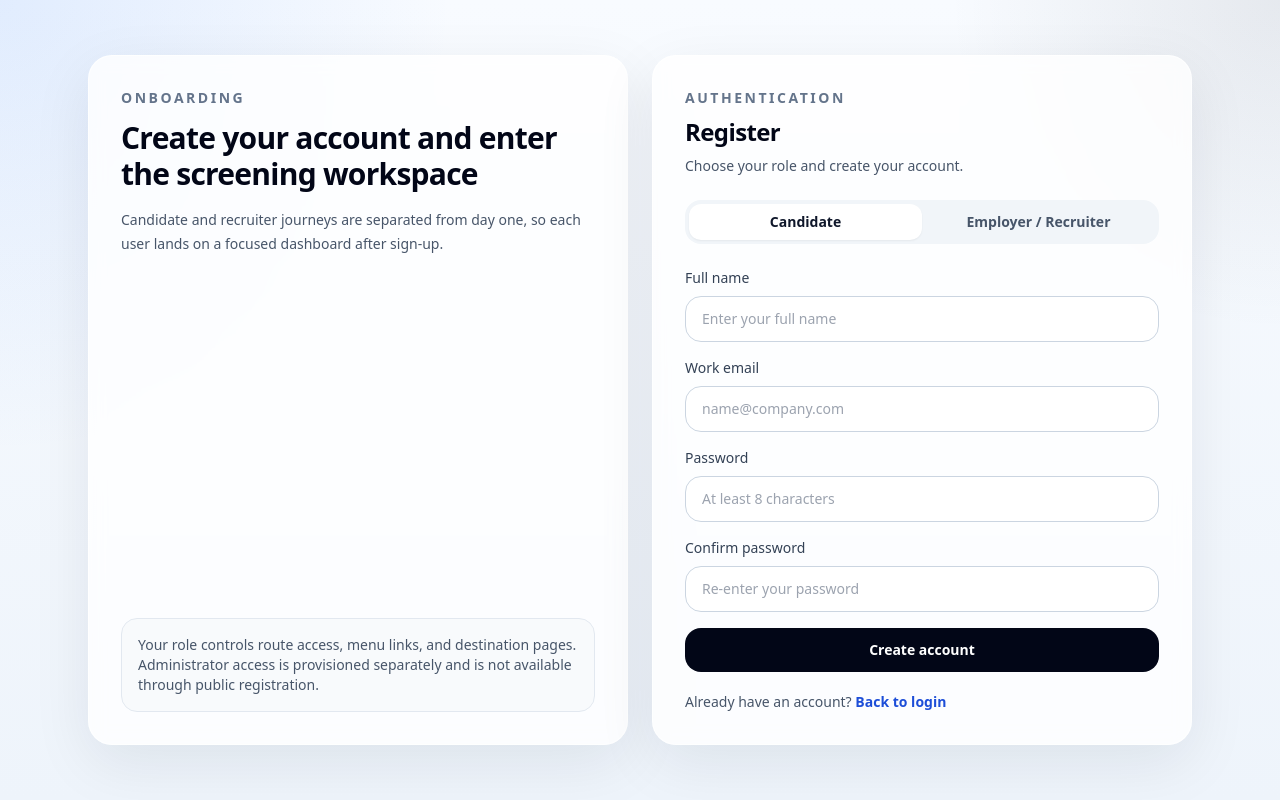
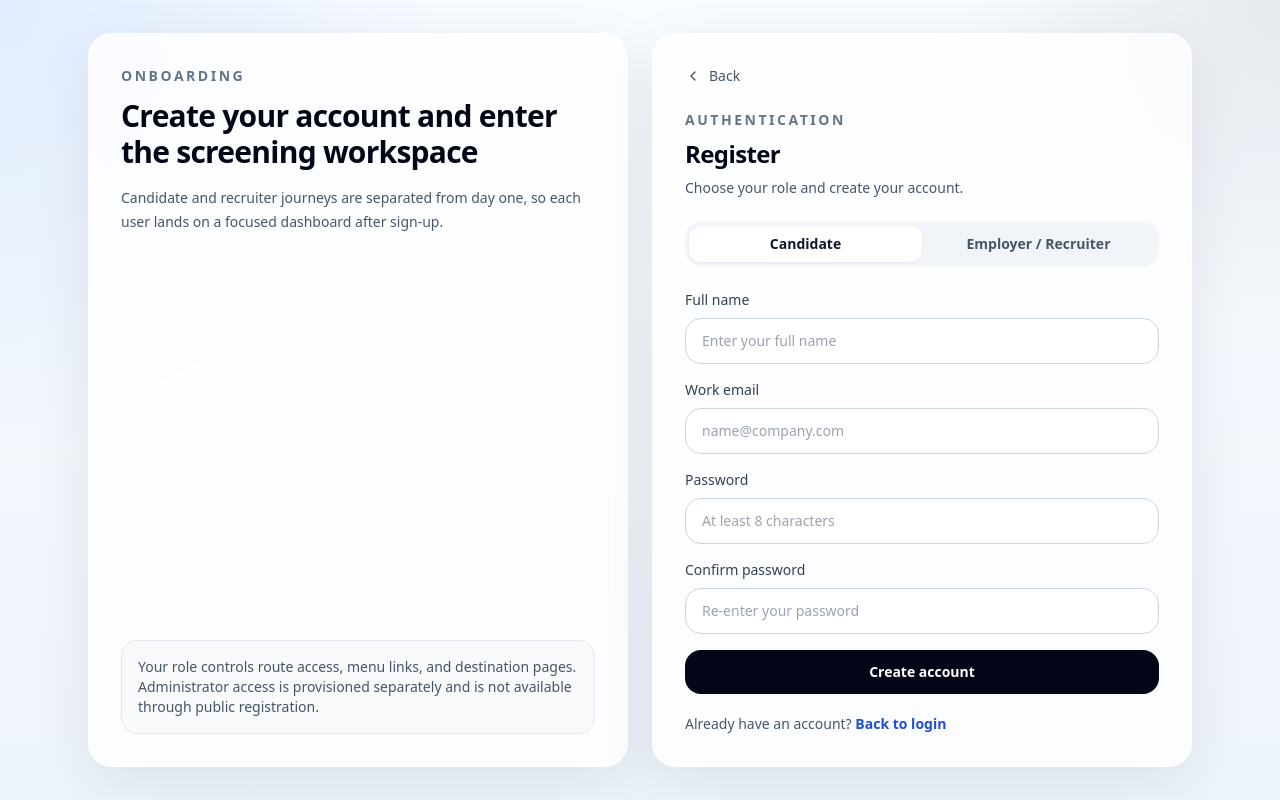
Before and after one commit to nielc81-eng/ATS, a React (Vite) app: page /register in a window 1280 px wide. Built offline with nearby package versions, Linux system fonts and the light colour scheme.

Commit message:
Back Button

```diff
--- a/src/pages/auth/Login.jsx
+++ b/src/pages/auth/Login.jsx
@@ -106,7 +106,29 @@ export default function Login() {
           </div>
         </section>
 
-        <section className="surface-card p-6 sm:p-8">
+        <section className="surface-card relative p-6 sm:p-8">
+          <button
+            type="button"
+            onClick={() => navigate(-1)}
+            className="mb-6 flex items-center text-sm font-medium text-slate-600 transition hover:text-slate-900"
+          >
+            <svg
+              xmlns="http://www.w3.org/2000/svg"
+              width="16"
+              height="16"
+              viewBox="0 0 24 24"
+              fill="none"
+              stroke="currentColor"
+              strokeWidth="2"
+              strokeLinecap="round"
+              strokeLinejoin="round"
+              className="mr-2"
+            >
+              <path d="m15 18-6-6 6-6" />
+            </svg>
+            Back
+          </button>
+
           <p className="section-heading">Authentication</p>
           <h2 className="mt-2 text-2xl font-semibold tracking-tight text-slate-950">
             Login
--- a/src/pages/auth/Register.jsx
+++ b/src/pages/auth/Register.jsx
@@ -128,7 +128,29 @@ export default function Register() {
           </div>
         </section>
 
-        <section className="surface-card p-6 sm:p-8">
+        <section className="surface-card relative p-6 sm:p-8">
+          <button
+            type="button"
+            onClick={() => navigate(-1)}
+            className="mb-6 flex items-center text-sm font-medium text-slate-600 transition hover:text-slate-900"
+          >
+            <svg
+              xmlns="http://www.w3.org/2000/svg"
+              width="16"
+              height="16"
+              viewBox="0 0 24 24"
+              fill="none"
+              stroke="currentColor"
+              strokeWidth="2"
+              strokeLinecap="round"
+              strokeLinejoin="round"
+              className="mr-2"
+            >
+              <path d="m15 18-6-6 6-6" />
+            </svg>
+            Back
+          </button>
+
           <p className="section-heading">Authentication</p>
           <h2 className="mt-2 text-2xl font-semibold tracking-tight text-slate-950">
             Register
```
